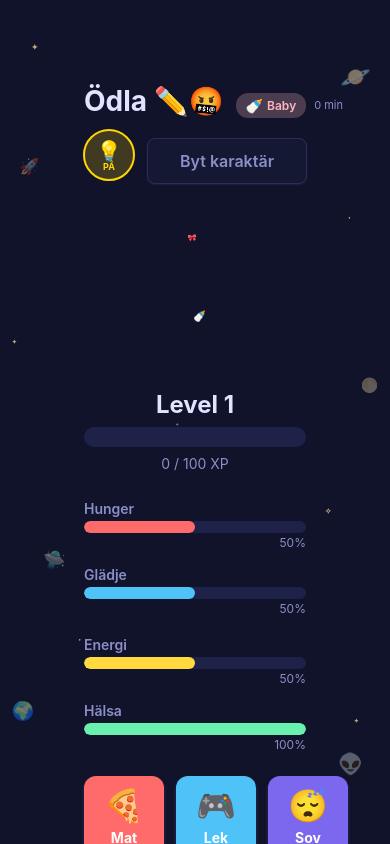
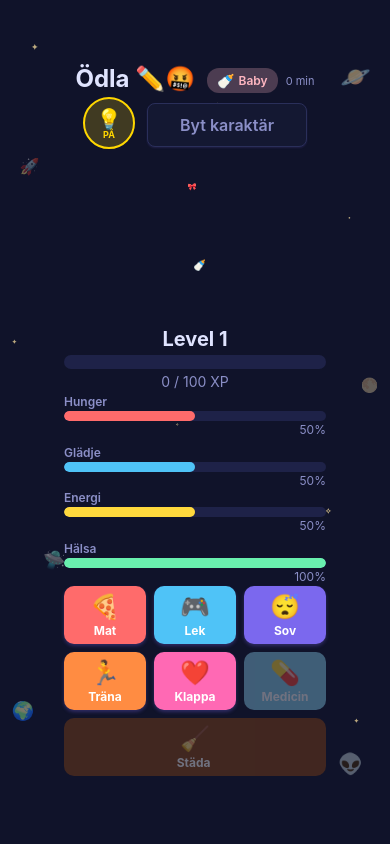
Before and after one commit to VeronicaAndersen/GameApp, a React Native app: screen / in a window 390 px wide. Both pictures are taken after a click on the button "Ödla". Built offline with nearby package versions, Linux system fonts and the light colour scheme.

Commit message:
refactor: update styles for improved layout and responsiveness

```diff
--- a/screens/GameScreen.tsx
+++ b/screens/GameScreen.tsx
@@ -212,7 +212,7 @@ export function GameScreen({
   const statsSection = (
     <View
       nativeID="stats-section"
-      style={[styles.statsContainer, isWideScreen && styles.wideStatsContainer]}
+      style={[isWideScreen && styles.wideStatsContainer]}
       accessibilityRole="summary"
       accessibilityLabel={`Character stats: Level ${gameState.level}, ${gameState.experience % XP_PER_LEVEL} of ${XP_PER_LEVEL} experience points, ${Math.round(gameState.hunger)}% hunger, ${Math.round(gameState.happiness)}% happiness, ${Math.round(gameState.energy)}% energy, ${Math.round(gameState.health)}% health`}
     >
@@ -336,18 +336,14 @@ export function GameScreen({
         </View>
       ) : (
         // Phone: scrollable vertical layout
-        <ScrollView
-          nativeID="game-scroll"
-          contentContainerStyle={styles.gameScrollContent}
-          showsVerticalScrollIndicator={false}
-        >
+
           <View nativeID="game-content" style={[styles.gameContent, styles.phoneGameContent]}>
             {headerSection}
             {characterDisplaySection}
             {statsSection}
             {actionsSection}
           </View>
-        </ScrollView>
+
       )}
 
       <PoopDisplay poopCount={tamagotchi.poop.poopCount} isWideScreen={isWideScreen} />
--- a/styles/actions.ts
+++ b/styles/actions.ts
@@ -10,12 +10,12 @@ export const actionStyles = StyleSheet.create({
   },
   actionButton: {
     flex: 1,
-    borderRadius: moderateScale(12),
-    paddingVertical: verticalScale(10),
-    paddingHorizontal: scale(8),
+    borderRadius: moderateScale(10),
+    paddingVertical: verticalScale(6),
+    paddingHorizontal: scale(4),
     alignItems: 'center',
     justifyContent: 'center',
-    minWidth: scale(80),
+    minWidth: scale(60),
     shadowColor: '#7B68EE',
     shadowOffset: {
       width: 0,
@@ -31,24 +31,24 @@ export const actionStyles = StyleSheet.create({
     elevation: 0,
   },
   actionEmoji: {
-    fontSize: moderateScale(32),
-    marginBottom: verticalScale(4),
+    fontSize: moderateScale(24),
+    marginBottom: verticalScale(2),
   },
   actionButtonText: {
     color: '#FFFFFF',
-    fontSize: moderateScale(14),
+    fontSize: moderateScale(12),
     fontWeight: 'bold',
   },
   actionRowContainer: {
-    gap: scale(12),
+    gap: scale(8),
   },
   actionRow: {
     flexDirection: 'row' as const,
-    gap: scale(12),
+    gap: scale(8),
   },
   actionRowCenter: {
     flexDirection: 'row' as const,
-    gap: scale(12),
+    gap: scale(8),
     justifyContent: 'center' as const,
   },
   actionButtonEat: {
--- a/styles/gameScreen.ts
+++ b/styles/gameScreen.ts
@@ -4,8 +4,8 @@ import { scale, verticalScale, moderateScale } from '../utils/responsive';
 export const gameScreenStyles = StyleSheet.create({
   gameScrollContent: {
     flexGrow: 1,
-    paddingHorizontal: scale(20),
-    paddingVertical: verticalScale(20),
+    paddingHorizontal: scale(12),
+    paddingVertical: verticalScale(8),
   },
   gameContent: {
     flex: 1,
@@ -17,14 +17,14 @@ export const gameScreenStyles = StyleSheet.create({
     maxWidth: 600,
   },
   gameHeader: {
-    marginBottom: verticalScale(24),
+    marginBottom: verticalScale(8),
     alignItems: 'center',
   },
   gameTitle: {
-    fontSize: moderateScale(28),
+    fontSize: moderateScale(24),
     fontWeight: 'bold',
     color: '#E0E4FF',
-    marginBottom: verticalScale(8),
+    marginBottom: verticalScale(4),
     textAlign: 'center',
   },
   headerRow: {
@@ -32,9 +32,9 @@ export const gameScreenStyles = StyleSheet.create({
     alignItems: 'center' as const,
   },
   backButton: {
-    marginTop: verticalScale(12),
-    paddingVertical: verticalScale(12),
-    paddingHorizontal: scale(24),
+    marginTop: verticalScale(4),
+    paddingVertical: verticalScale(8),
+    paddingHorizontal: scale(16),
     backgroundColor: '#141832',
     borderRadius: moderateScale(8),
     borderWidth: 1,
@@ -59,7 +59,7 @@ export const gameScreenStyles = StyleSheet.create({
   },
   characterDisplay: {
     alignItems: 'center',
-    marginBottom: verticalScale(20),
+    marginBottom: verticalScale(8),
   },
   characterDisplayContainer: {
     alignItems: 'center',
--- a/styles/stats.ts
+++ b/styles/stats.ts
@@ -2,29 +2,25 @@ import { StyleSheet } from 'react-native';
 import { verticalScale, moderateScale } from '../utils/responsive';
 
 export const statsStyles = StyleSheet.create({
-  statsContainer: {
-    marginBottom: verticalScale(20),
-    gap: verticalScale(16),
-  },
   levelContainer: {
-    marginBottom: verticalScale(12),
+    marginBottom: verticalScale(4),
   },
   levelText: {
-    fontSize: moderateScale(24),
+    fontSize: moderateScale(20),
     fontWeight: 'bold',
     color: '#E0E4FF',
-    marginBottom: verticalScale(8),
+    marginBottom: verticalScale(4),
     textAlign: 'center',
   },
   wideLevelText: {
     fontSize: moderateScale(32),
   },
   xpBarContainer: {
-    height: verticalScale(20),
+    height: verticalScale(14),
     backgroundColor: '#1E2248',
-    borderRadius: moderateScale(10),
+    borderRadius: moderateScale(7),
     overflow: 'hidden',
-    marginBottom: verticalScale(8),
+    marginBottom: verticalScale(4),
   },
   xpBar: {
     height: '100%',
@@ -36,24 +32,24 @@ export const statsStyles = StyleSheet.create({
     textAlign: 'center',
   },
   statRow: {
-    gap: verticalScale(12),
+    gap: verticalScale(6),
   },
   statItem: {
     flex: 1,
-    marginBottom: verticalScale(4),
+    marginBottom: verticalScale(2),
   },
   statLabel: {
-    fontSize: moderateScale(14),
+    fontSize: moderateScale(12),
     color: '#8B8FC7',
-    marginBottom: verticalScale(4),
+    marginBottom: verticalScale(2),
     fontWeight: '600',
   },
   statBarContainer: {
-    height: verticalScale(12),
+    height: verticalScale(10),
     backgroundColor: '#1E2248',
-    borderRadius: moderateScale(6),
+    borderRadius: moderateScale(5),
     overflow: 'hidden',
-    marginBottom: verticalScale(2),
+    marginBottom: verticalScale(1),
   },
   statBar: {
     height: '100%',
```
